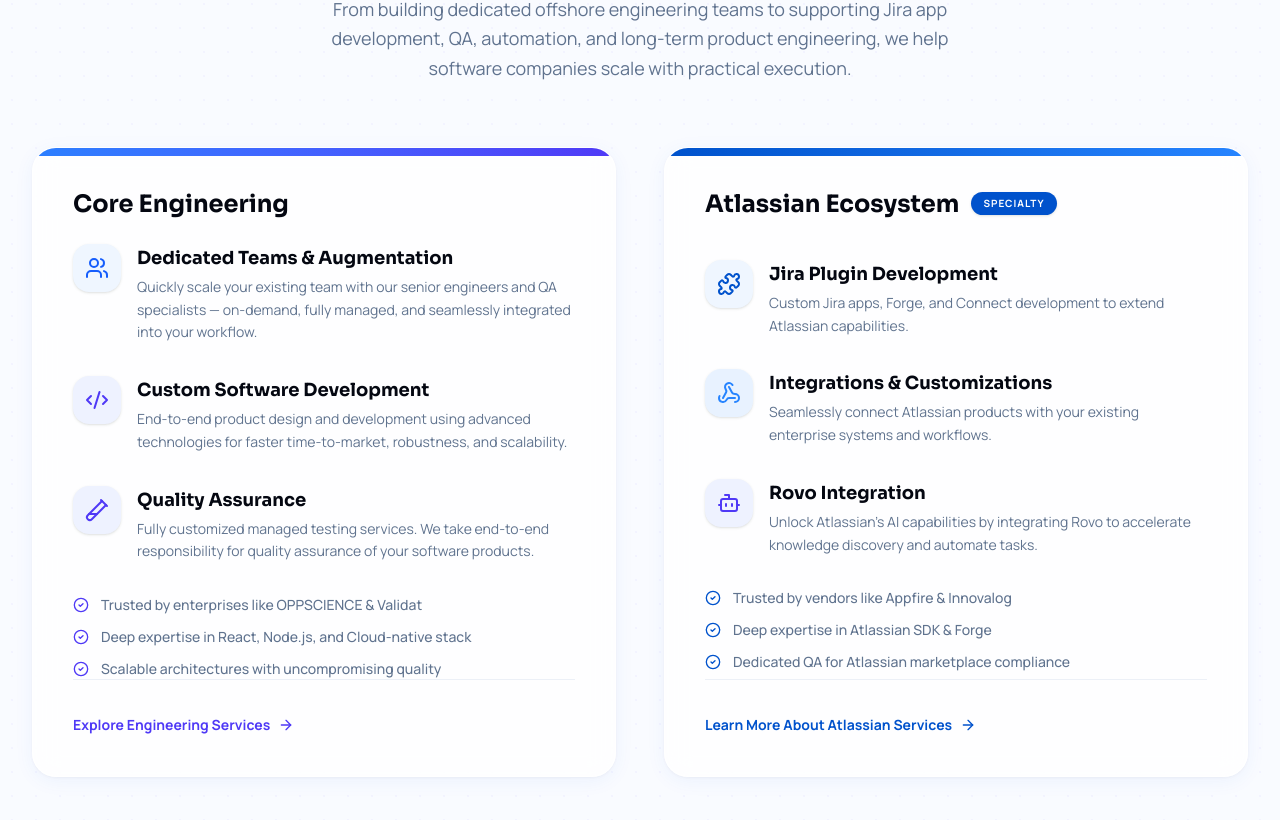
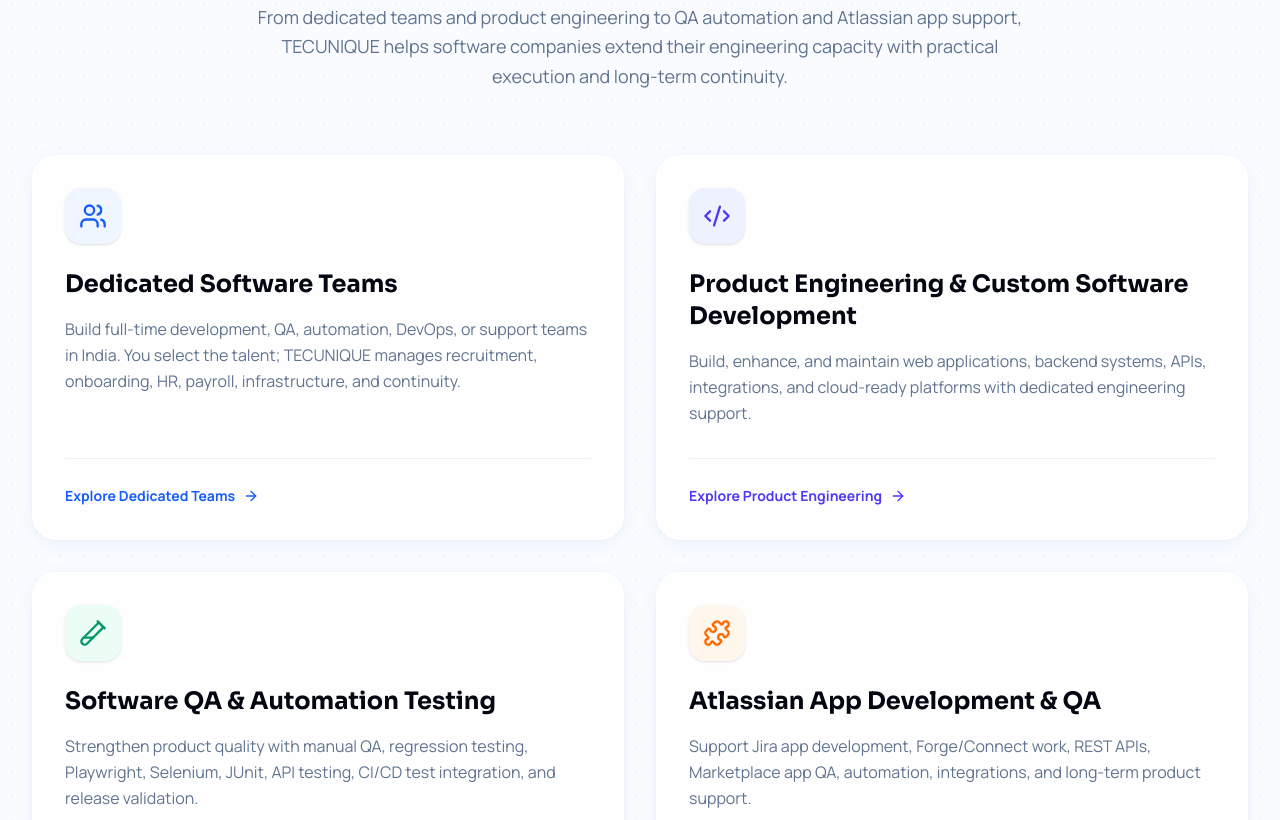
Before and after one commit to rupeshyadav-tecunique/v0-tecunique-website-revamp, a Next.js app: page / in a window 1280 px wide. Shown: the part 1040-1860 px from the top of the page. Built offline with nearby package versions, Linux system fonts and the light colour scheme.

Commit message:
fix: homepage

```diff
--- a/components/home/cta-section.tsx
+++ b/components/home/cta-section.tsx
@@ -5,9 +5,9 @@
 import { useScrollReveal } from "@/hooks/use-scroll-reveal"
 
 const trustBadges = [
-  { icon: Shield, label: "NDA Protected" },
-  { icon: FileCheck, label: "Strict Quality Control" },
-  { icon: Clock3, label: "On-Time Delivery" },
+  { icon: Shield, label: "NDA-Backed Engagements" },
+  { icon: FileCheck, label: "Structured Quality Practices" },
+  { icon: Clock3, label: "Delivery Discipline" },
 ]
 
 export function CTASection() {
@@ -47,9 +47,7 @@
 
           {/* Main heading */}
           <h2 className="reveal font-display text-4xl font-bold tracking-tight text-foreground sm:text-5xl lg:text-6xl leading-tight">
-            Ready to{" "}
-            <span className="gradient-text">Scale</span>
-            {" "}Your Product?
+            Ready to Strengthen Your <span className="gradient-text">Engineering</span> Team?
           </h2>
 
           <p className="reveal mt-6 text-lg sm:text-xl text-muted-foreground leading-relaxed max-w-2xl mx-auto">
--- a/components/home/dedicated-teams-section.tsx
+++ b/components/home/dedicated-teams-section.tsx
@@ -41,7 +41,7 @@
     color: "text-purple-600",
     bg: "bg-purple-50",
     items: [
-      "We focus on continuity, ownership, and retention.",
+      "We focus on continuity, ownership, and team stability.",
       "This helps preserve product knowledge and reduce repeated onboarding.",
     ]
   }
@@ -105,10 +105,10 @@
               </div>
               <div className="flex flex-wrap justify-center items-center gap-6">
                 <div className="font-bold text-xl text-slate-800 flex items-center gap-1.5">
-                  <span className="text-orange-500 text-2xl" aria-hidden="true">▲</span> Appfire
+                  Appfire
                 </div>
-                <Image src="/images/companies/innovalog.png" alt="Innovalog" width={110} height={35} className="h-6 w-auto object-contain grayscale opacity-80 hover:grayscale-0 transition-all" />
-                <Image src="/images/companies/quotilabs.png" alt="Qotilabs" width={110} height={35} className="h-6 w-auto object-contain grayscale opacity-80 hover:grayscale-0 transition-all" />
+                <Image src="/images/companies/innovalog.png" alt="Innovalog" width={110} height={35} className="h-6 w-auto object-contain transition-all" />
+                <Image src="/images/companies/quotilabs.png" alt="Qotilabs" width={110} height={35} className="h-6 w-auto object-contain transition-all" />
               </div>
             </div>
 
@@ -116,12 +116,12 @@
             <div className="flex flex-col items-center pt-8 md:pt-0">
               <div className="flex items-center gap-2 mb-8">
                 <Database className="w-5 h-5 text-emerald-600" />
-                <span className="font-semibold text-emerald-600">Data & AI Platforms</span>
+                <span className="font-semibold text-emerald-600 text-center">Product Engineering & Data Platforms</span>
               </div>
               <div className="flex flex-wrap justify-center items-center gap-6">
-                <Image src="/images/companies/oppscience.svg" alt="OPPSCIENCE" width={110} height={35} className="h-5 w-auto object-contain grayscale opacity-80 hover:grayscale-0 transition-all" />
-                <Image src="/images/companies/customer_matrix.webp" alt="CustomerMatrix" width={110} height={35} className="h-6 w-auto object-contain grayscale opacity-80 hover:grayscale-0 transition-all" />
-                <Image src="/images/companies/polyspot.webp" alt="PolySpot" width={110} height={35} className="h-7 w-auto object-contain grayscale opacity-80 hover:grayscale-0 transition-all" />
+                <Image src="/images/companies/oppscience.svg" alt="OPPSCIENCE" width={110} height={35} className="h-5 w-auto object-contain transition-all" />
+                <Image src="/images/companies/customer_matrix.webp" alt="CustomerMatrix" width={110} height={35} className="h-6 w-auto object-contain transition-all" />
+                <Image src="/images/companies/polyspot.webp" alt="PolySpot" width={110} height={35} className="h-7 w-auto object-contain transition-all" />
               </div>
             </div>
 
@@ -132,7 +132,7 @@
                 <span className="font-semibold text-purple-600">ODC Setup & Scaling</span>
               </div>
               <div className="flex justify-center items-center">
-                <Image src="/images/companies/skyselect.svg" alt="SkySelect" width={110} height={35} className="h-8 w-auto object-contain grayscale opacity-80 hover:grayscale-0 transition-all" />
+                <Image src="/images/companies/skyselect.svg" alt="SkySelect" width={110} height={35} className="h-8 w-auto object-contain transition-all" />
               </div>
             </div>
 
@@ -140,11 +140,11 @@
             <div className="flex flex-col items-center pt-8 md:pt-0">
               <div className="flex items-center gap-2 mb-8">
                 <Lightbulb className="w-5 h-5 text-orange-500" />
-                <span className="font-semibold text-orange-500">Product Engineering</span>
+                <span className="font-semibold text-orange-500">Product Engineering & Support</span>
               </div>
               <div className="flex flex-wrap justify-center items-center gap-6">
                 <span className="font-bold text-lg text-slate-800">eXtensi</span>
-                <span className="font-bold text-lg text-slate-800 flex items-center gap-1"><span className="text-blue-500" aria-hidden="true">✓</span> Validat</span>
+                <span className="font-bold text-lg text-slate-800 flex items-center gap-1">Validat</span>
               </div>
             </div>
           </div>
--- a/components/home/hero-section.tsx
+++ b/components/home/hero-section.tsx
@@ -99,10 +99,10 @@
 
             {/* Dynamic Expertise */}
             <div className="hero-reveal mt-3 text-lg sm:text-xl font-semibold flex flex-col sm:flex-row sm:items-center gap-1 sm:gap-2">
-              <span className="text-slate-600" aria-hidden="true">Specializing in</span>
+              <span className="text-slate-600">Specializing in</span>
 
-              {/* Screen reader text (reads the full sentence naturally) */}
-              <span className="sr-only">Specializing in Dedicated Teams, Product Engineering, QA Automation, Cloud Solutions, and Atlassian Apps.</span>
+              {/* Screen reader text (reads the full sentence naturally with the visible text) */}
+              <span className="sr-only">Dedicated Teams, Product Engineering, QA Automation, Cloud Solutions, and Atlassian Apps.</span>
 
               {/* Visual rotating text */}
               <div aria-hidden="true">
--- a/components/home/hero-tech-visual.tsx
+++ b/components/home/hero-tech-visual.tsx
@@ -82,12 +82,14 @@
 
            {/* Bottom Mid Left */}
            <div className="absolute top-[85%] left-[25%] bg-white rounded-full px-3 py-1.5 shadow-md flex items-center gap-1.5 border border-slate-50">
-              <span className="text-[10px] font-bold text-slate-700"><span aria-hidden="true">🎭</span> Playwright</span>
+              <img src="https://cdn.jsdelivr.net/gh/devicons/devicon@latest/icons/playwright/playwright-original.svg" alt="" aria-hidden="true" className="w-4 h-4" />
+              <span className="text-[10px] font-bold text-slate-700">Playwright</span>
            </div>
 
            {/* Bottom Mid Right */}
            <div className="absolute top-[75%] right-[25%] bg-white rounded-full px-3 py-1.5 shadow-md flex items-center gap-1.5 border border-slate-50">
-              <span className="text-[10px] font-bold text-slate-700"><span aria-hidden="true">✅</span> Selenium</span>
+              <img src="https://cdn.jsdelivr.net/gh/devicons/devicon@latest/icons/selenium/selenium-original.svg" alt="" aria-hidden="true" className="w-4 h-4" />
+              <span className="text-[10px] font-bold text-slate-700">Selenium</span>
            </div>
 
            {/* Bottom Right */}
@@ -109,13 +111,13 @@
 
            {/* Top Right */}
            <div className="absolute top-[25%] right-[12%] bg-white rounded-full px-3 py-1.5 shadow-md flex items-center gap-1.5 border border-slate-50">
-              <span className="text-[#0052CC] font-bold text-[10px]" aria-hidden="true">♦</span>
+              <img src="https://cdn.jsdelivr.net/gh/devicons/devicon@latest/icons/jira/jira-original.svg" alt="" aria-hidden="true" className="w-4 h-4" />
               <span className="text-[10px] font-bold text-slate-700">Jira</span>
            </div>
 
            {/* Top Mid Right */}
            <div className="absolute top-[10%] right-[30%] bg-white rounded-full px-3 py-1.5 shadow-md flex items-center gap-1.5 border border-slate-50">
-              <span className="text-[#0052CC] font-bold text-[10px]" aria-hidden="true">≈</span>
+              <img src="https://cdn.jsdelivr.net/gh/devicons/devicon@latest/icons/confluence/confluence-original.svg" alt="" aria-hidden="true" className="w-4 h-4" />
               <span className="text-[10px] font-bold text-slate-700">Confluence</span>
            </div>
         </div>
--- a/components/home/services-section.tsx
+++ b/components/home/services-section.tsx
@@ -1,177 +1,108 @@
 "use client"
 
 import Link from "next/link"
-import { Users, Code2, TestTube2, Puzzle, ArrowRight, Sparkles, CheckCircle2, Webhook, Bot } from "lucide-react"
+import { Users, Code2, TestTube2, Puzzle, ArrowRight, Sparkles } from "lucide-react"
 import { useScrollReveal } from "@/hooks/use-scroll-reveal"
 
 export function ServicesSection() {
   const sectionRef = useScrollReveal()
+
+  const services = [
+    {
+      title: "Dedicated Software Teams",
+      description: "Build full-time development, QA, automation, DevOps, or support teams in India. You select the talent; TECUNIQUE manages recruitment, onboarding, HR, payroll, infrastructure, and continuity.",
+      icon: Users,
+      color: "text-blue-600",
+      bg: "bg-blue-50",
+      borderColor: "group-hover:border-blue-200",
+      link: "/services/dedicated-teams",
+      cta: "Explore Dedicated Teams",
+    },
+    {
+      title: "Product Engineering & Custom Software Development",
+      description: "Build, enhance, and maintain web applications, backend systems, APIs, integrations, and cloud-ready platforms with dedicated engineering support.",
+      icon: Code2,
+      color: "text-indigo-600",
+      bg: "bg-indigo-50",
+      borderColor: "group-hover:border-indigo-200",
+      link: "/services/product-engineering",
+      cta: "Explore Product Engineering",
+    },
+    {
+      title: "Software QA & Automation Testing",
+      description: "Strengthen product quality with manual QA, regression testing, Playwright, Selenium, JUnit, API testing, CI/CD test integration, and release validation.",
+      icon: TestTube2,
+      color: "text-emerald-600",
+      bg: "bg-emerald-50",
+      borderColor: "group-hover:border-emerald-200",
+      link: "/services/qa",
+      cta: "Explore QA & Automation",
+    },
+    {
+      title: "Atlassian App Development & QA",
+      description: "Support Jira app development, Forge/Connect work, REST APIs, Marketplace app QA, automation, integrations, and long-term product support.",
+      icon: Puzzle,
+      color: "text-orange-500",
+      bg: "bg-orange-50",
+      borderColor: "group-hover:border-orange-200",
+      link: "/services/atlassian",
+      cta: "Explore Atlassian App Engineering",
+    },
+  ]
 
   return (
     <section ref={sectionRef as React.RefObject<HTMLElement>} className="py-24 lg:py-32 bg-accent/30 border-b border-border/50">
       <div className="mx-auto max-w-7xl px-6 lg:px-8">
 
         {/* Header */}
-        <div className="mx-auto max-w-2xl text-center reveal mb-16">
+        <div className="mx-auto max-w-3xl text-center reveal mb-16">
           <span className="section-pill mb-6 inline-flex">
             <Sparkles className="h-3 w-3" />
             Our Services
           </span>
           <h2 className="font-display text-3xl font-bold tracking-tight text-foreground sm:text-4xl lg:text-5xl">
-            Engineering &{" "}
-            <span className="gradient-text">Atlassian Expertise</span>
+            Services Built Around <span className="gradient-text">Long-Term</span> Software Teams
           </h2>
-          <p className="mt-4 text-lg text-muted-foreground leading-relaxed">
-            From building dedicated offshore engineering teams to supporting Jira app development, QA, automation, and long-term product engineering, we help software companies scale with practical execution.
+          <p className="mt-6 text-lg text-muted-foreground leading-relaxed">
+            From dedicated teams and product engineering to QA automation and Atlassian app support, TECUNIQUE helps software companies extend their engineering capacity with practical execution and long-term continuity.
           </p>
         </div>
 
-        {/* Two Column Layout */}
-        <div className="grid grid-cols-1 lg:grid-cols-2 gap-8 lg:gap-12">
+        {/* 4 Cards Grid */}
+        <div className="grid grid-cols-1 md:grid-cols-2 gap-6 lg:gap-8">
+          {services.map((service, index) => (
+            <div
+              key={index}
+              className={`reveal glass-card group relative flex flex-col justify-between rounded-3xl p-8 border border-border/60 bg-white shadow-sm transition-all duration-300 hover:shadow-lg ${service.borderColor}`}
+              style={{ transitionDelay: `${index * 100}ms` }}
+            >
+              <div>
+                <div className={`mb-6 flex h-14 w-14 items-center justify-center rounded-xl shadow-sm transition-transform duration-300 group-hover:scale-110 ${service.bg} ${service.color}`}>
+                  <service.icon className="h-7 w-7" />
+                </div>
 
-          {/* Column A: Core Engineering */}
-          <div className="glass-card flex flex-col h-full rounded-3xl p-8 lg:p-10 border border-border/60 bg-white relative overflow-hidden group">
-            <div className="absolute top-0 left-0 w-full h-2 bg-gradient-to-r from-blue-500 to-indigo-600" />
-            <h3 className="font-display text-2xl font-bold text-foreground mb-6">Core Engineering</h3>
+                <h3 className="font-display text-2xl font-bold text-foreground mb-4">
+                  {service.title}
+                </h3>
 
-            <div className="space-y-8">
-              {/* Service 1 */}
-              <div className="flex gap-4">
-                <div className="flex h-12 w-12 shrink-0 items-center justify-center rounded-xl bg-blue-50 text-blue-600 shadow-sm transition-transform duration-300 group-hover:scale-105">
-                  <Users className="h-6 w-6" />
-                </div>
-                <div>
-                  <h4 className="font-bold text-foreground text-lg mb-1">Dedicated Teams & Augmentation</h4>
-                  <p className="text-sm text-muted-foreground leading-relaxed">
-                    Quickly scale your existing team with our senior engineers and QA specialists — on-demand, fully managed, and seamlessly integrated into your workflow.
+                <p className="text-base text-muted-foreground leading-relaxed mb-8">
+                  {service.description}
                 </p>
               </div>
-              </div>
 
-              {/* Service 2 */}
-              <div className="flex gap-4">
-                <div className="flex h-12 w-12 shrink-0 items-center justify-center rounded-xl bg-indigo-50 text-indigo-600 shadow-sm transition-transform duration-300 group-hover:scale-105">
-                  <Code2 className="h-6 w-6" />
-                </div>
-                <div>
-                  <h4 className="font-bold text-foreground text-lg mb-1">Custom Software Development</h4>
-                  <p className="text-sm text-muted-foreground leading-relaxed">
-                    End-to-end product design and development using advanced technologies for faster time-to-market, robustness, and scalability.
-                  </p>
-                </div>
-              </div>
-
-              {/* Service 3 */}
-              <div className="flex gap-4">
-                <div className="flex h-12 w-12 shrink-0 items-center justify-center rounded-xl bg-indigo-50 text-indigo-600 shadow-sm transition-transform duration-300 group-hover:scale-105">
-                  <TestTube2 className="h-6 w-6" />
-                </div>
-                <div>
-                  <h4 className="font-bold text-foreground text-lg mb-1">Quality Assurance</h4>
-                  <p className="text-sm text-muted-foreground leading-relaxed">
-                    Fully customized managed testing services. We take end-to-end responsibility for quality assurance of your software products.
-                  </p>
-                </div>
-              </div>
-            </div>
-
-            <ul className="mt-8 space-y-3">
-              {[
-                "Trusted by enterprises like OPPSCIENCE & Validat",
-                "Deep expertise in React, Node.js, and Cloud-native stack",
-                "Scalable architectures with uncompromising quality"
-              ].map((point) => (
-                <li key={point} className="flex items-start gap-3 text-sm text-muted-foreground font-medium">
-                  <CheckCircle2 className="mt-0.5 h-4 w-4 shrink-0 text-indigo-600" />
-                  {point}
-                </li>
-              ))}
-            </ul>
-
-            <div className="mt-auto pt-8 border-t border-border/50">
+              <div className="pt-6 border-t border-border/50 mt-auto">
                 <Link
-                href="/services"
-                className="inline-flex items-center gap-2 text-sm font-bold text-indigo-600 transition-colors hover:text-indigo-700 group/link"
+                  href={service.link}
+                  className={`inline-flex items-center gap-2 text-sm font-bold transition-colors ${service.color} hover:opacity-80 group/link`}
                 >
-                Explore Engineering Services
+                  {service.cta}
                   <ArrowRight className="h-4 w-4 transition-transform group-hover/link:translate-x-1" />
                 </Link>
               </div>
             </div>
-
-          {/* Column B: Atlassian Ecosystem */}
-          <div className="glass-card flex flex-col h-full rounded-3xl p-8 lg:p-10 border border-border/60 bg-white relative overflow-hidden group">
-            <div className="absolute top-0 left-0 w-full h-2 bg-gradient-to-r from-[#0052CC] to-[#2684FF]" />
-            <div className="flex items-center gap-3 mb-6">
-              <h3 className="font-display text-2xl font-bold text-foreground">Atlassian Ecosystem</h3>
-              <span className="rounded-full px-3 py-1 text-[10px] font-bold uppercase tracking-widest text-white shadow-sm bg-[#0052CC]">
-                Specialty
-              </span>
+          ))}
         </div>
 
-            <div className="space-y-8 mt-4">
-              <div className="flex gap-4">
-                <div className="flex h-12 w-12 shrink-0 items-center justify-center rounded-xl bg-blue-50 text-[#0052CC] shadow-sm transition-transform duration-300 group-hover:scale-105">
-                  <Puzzle className="h-6 w-6" />
-                </div>
-                <div>
-                  <h4 className="font-bold text-foreground text-lg mb-1">Jira Plugin Development</h4>
-                  <p className="text-sm text-muted-foreground leading-relaxed">
-                    Custom Jira apps, Forge, and Connect development to extend Atlassian capabilities.
-                  </p>
-                </div>
-              </div>
-
-              <div className="flex gap-4">
-                <div className="flex h-12 w-12 shrink-0 items-center justify-center rounded-xl bg-[#2684FF]/10 text-[#2684FF] shadow-sm transition-transform duration-300 group-hover:scale-105">
-                  <Webhook className="h-6 w-6" />
-                </div>
-                <div>
-                  <h4 className="font-bold text-foreground text-lg mb-1">Integrations & Customizations</h4>
-                  <p className="text-sm text-muted-foreground leading-relaxed">
-                    Seamlessly connect Atlassian products with your existing enterprise systems and workflows.
-                  </p>
-                </div>
-              </div>
-
-              <div className="flex gap-4">
-                <div className="flex h-12 w-12 shrink-0 items-center justify-center rounded-xl bg-indigo-50 text-indigo-600 shadow-sm transition-transform duration-300 group-hover:scale-105">
-                  <Bot className="h-6 w-6" />
-                </div>
-                <div>
-                  <h4 className="font-bold text-foreground text-lg mb-1">Rovo Integration</h4>
-                  <p className="text-sm text-muted-foreground leading-relaxed">
-                    Unlock Atlassian's AI capabilities by integrating Rovo to accelerate knowledge discovery and automate tasks.
-                  </p>
-                </div>
-              </div>
-            </div>
-
-            <ul className="mt-8 space-y-3">
-              {[
-                "Trusted by vendors like Appfire & Innovalog",
-                "Deep expertise in Atlassian SDK & Forge",
-                "Dedicated QA for Atlassian marketplace compliance"
-              ].map((point) => (
-                <li key={point} className="flex items-start gap-3 text-sm text-muted-foreground font-medium">
-                  <CheckCircle2 className="mt-0.5 h-4 w-4 shrink-0 text-[#0052CC]" />
-                  {point}
-                </li>
-              ))}
-            </ul>
-
-            <div className="mt-auto pt-8 border-t border-border/50">
-              <Link
-                href="/services/atlassian"
-                className="inline-flex items-center gap-2 text-sm font-bold text-[#0052CC] transition-colors hover:text-[#0047b3] group/link"
-              >
-                Learn More About Atlassian Services
-                <ArrowRight className="h-4 w-4 transition-transform group-hover/link:translate-x-1" />
-              </Link>
-            </div>
-          </div>
-
-        </div>
       </div>
     </section>
   )
--- a/components/home/why-us-section.tsx
+++ b/components/home/why-us-section.tsx
@@ -53,7 +53,7 @@
             <span className="gradient-text">2010</span>
           </h2>
           <p className="mt-6 text-lg text-muted-foreground leading-relaxed">
-            With 15+ years of engineering excellence, TECUNIQUE brings transparency, collaboration, and domain expertise to every project. We deliver top-notch IT services globally — building relationships that stand the test of time.
+            Since 2010, TECUNIQUE has supported software companies with dedicated engineering, QA, automation, support, and product development capacity from India. Our strength is practical execution, transparent collaboration, and long-term continuity.
           </p>
         </div>
 
```
Also changed, not shown: components/about/story-section.tsx (+2 -17 lines), components/layout/footer.tsx (+14 -8 lines), 1 other file (tests, documents, lock files or other folders). Lines whose indentation alone changed are shown as unchanged.
